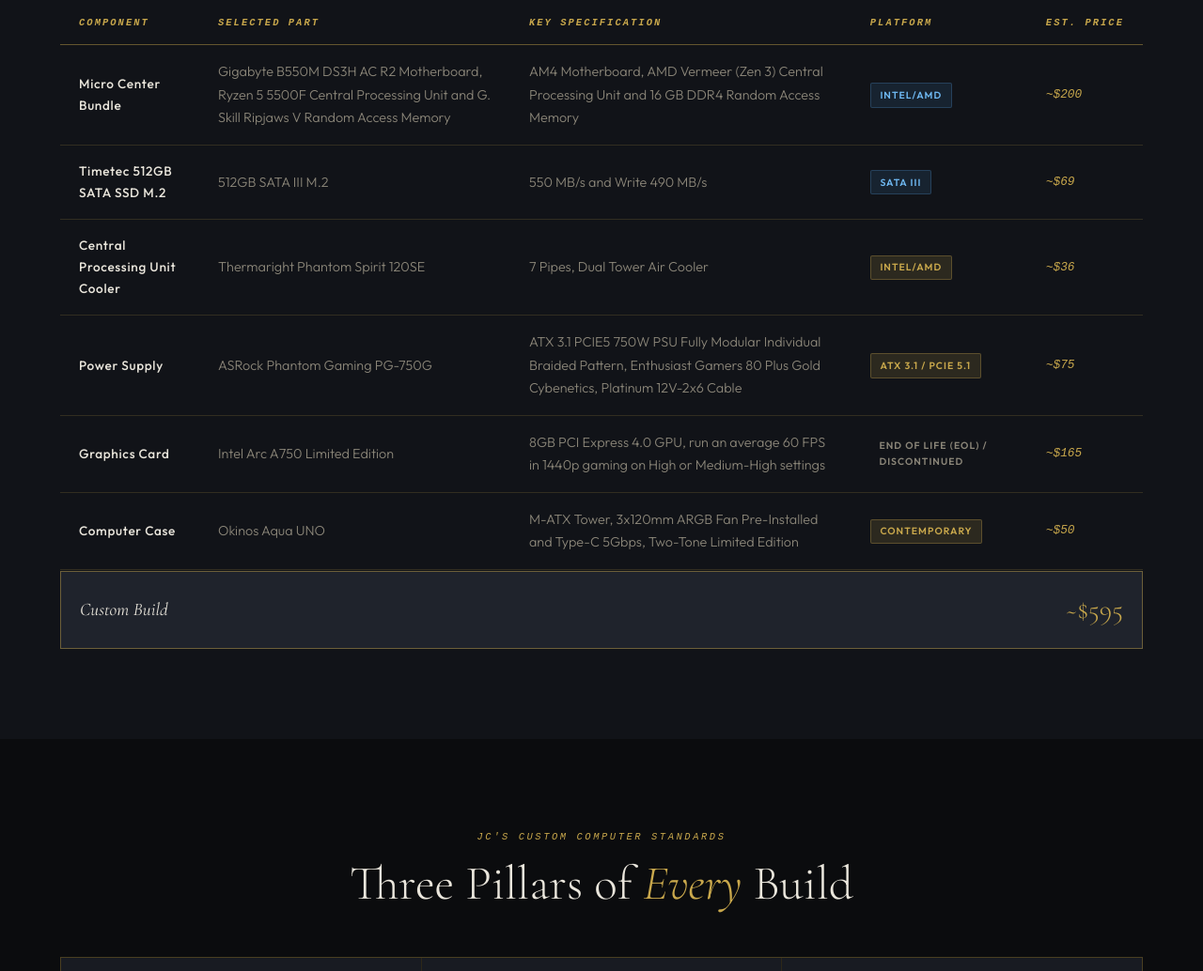
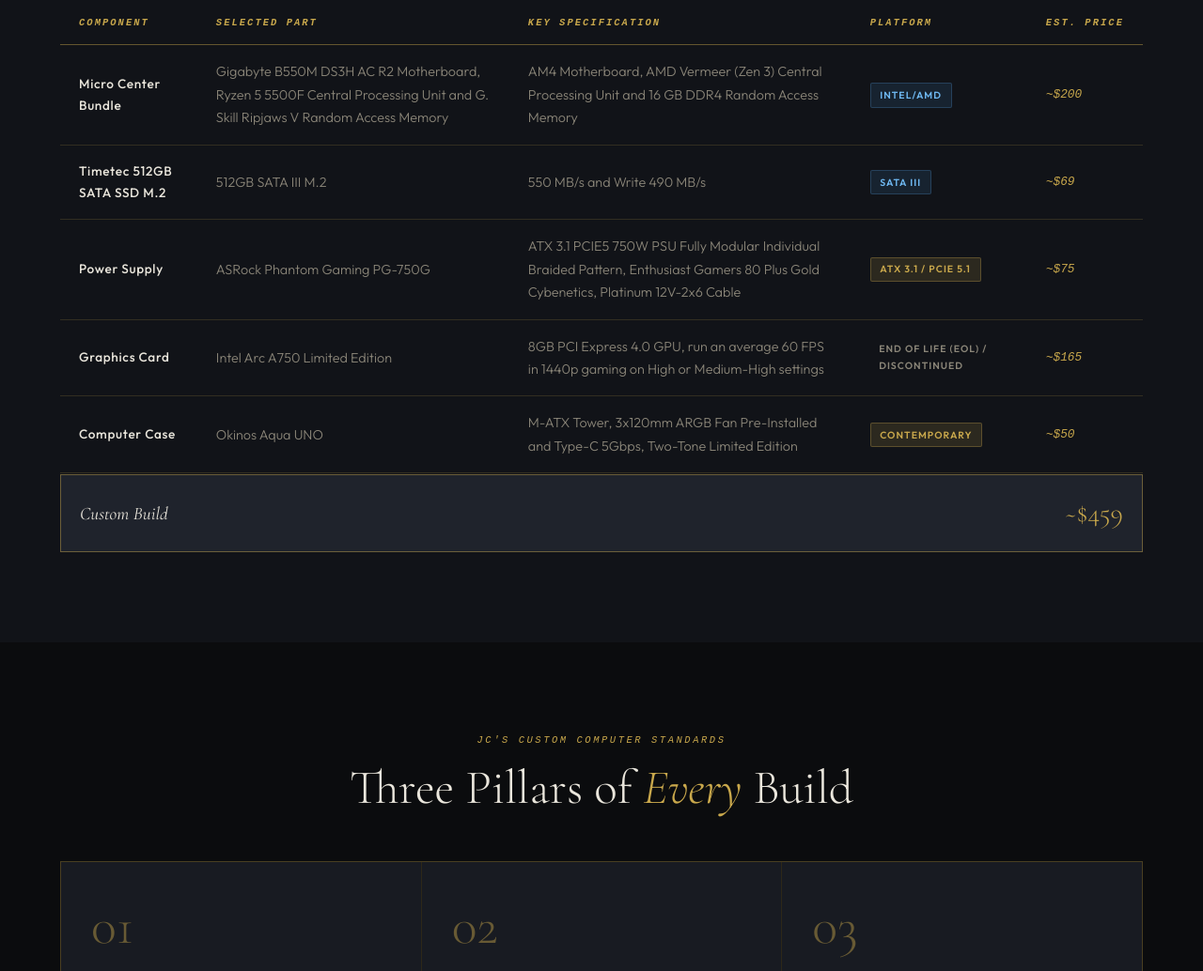
Before and after one commit to colemanjh/pc-website, a plain HTML site: page index.html in a window 1280 px wide. Shown: the part 2157-3191 px from the top of the page at 94% size. Drawn offline with nearby package versions, Linux system fonts and the light colour scheme; a web font is replaced by a local one.

Commit message:
Updating

```diff
--- a/index.html
+++ b/index.html
@@ -734,13 +734,6 @@
           <td class="price">~$69</td>
         </tr>
         <tr>
-          <td>Central Processing Unit Cooler</td>
-          <td>Thermaright Phantom Spirit 120SE</td>
-          <td>7 Pipes, Dual Tower Air Cooler</td>
-          <td><span class="badge badge-gold">INTEL/AMD</span></td>
-          <td class="price">~$36</td>
-        </tr>
-        <tr>
           <td>Power Supply</td>
           <td>ASRock Phantom Gaming PG-750G</td>
           <td>ATX 3.1 PCIE5 750W PSU Fully Modular Individual Braided Pattern, Enthusiast Gamers 80 Plus Gold Cybenetics, Platinum 12V-2x6 Cable</td>
@@ -764,7 +757,7 @@
     </table>
     <div class="table-total">
       <span class="table-total-label">Custom Build</span>
-      <span class="table-total-price">~$595</span>
+      <span class="table-total-price">~$459</span>
     </div>
   </div>
 </section>
@@ -865,7 +858,7 @@
         <label for="budget">Approximate Budget</label>
         <select id="budget" name="budget">
           <option value="">Select a range</option>
-          <option>$615 - No ceiling</option>
+          <option>$459 - No ceiling</option>
         </select>
       </div>
       <div class="form-group">
```
